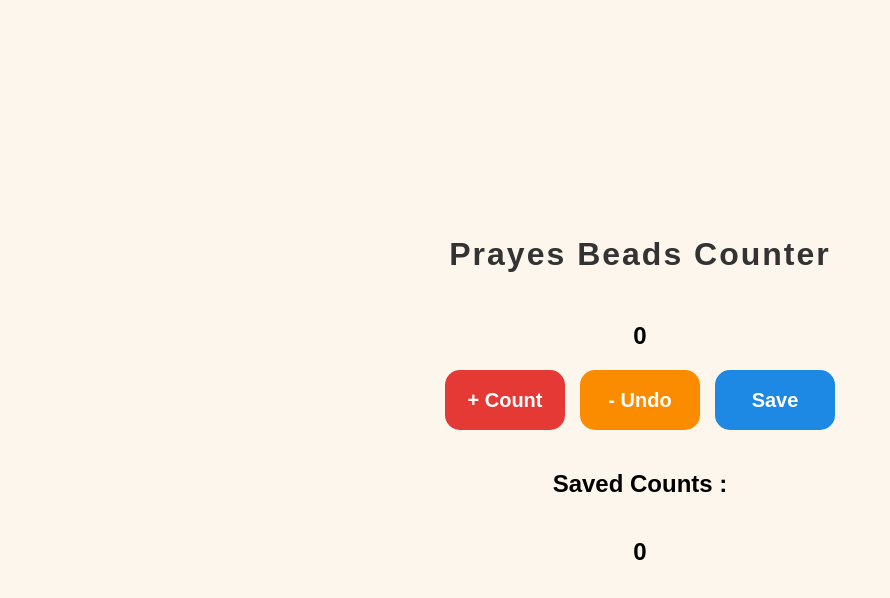
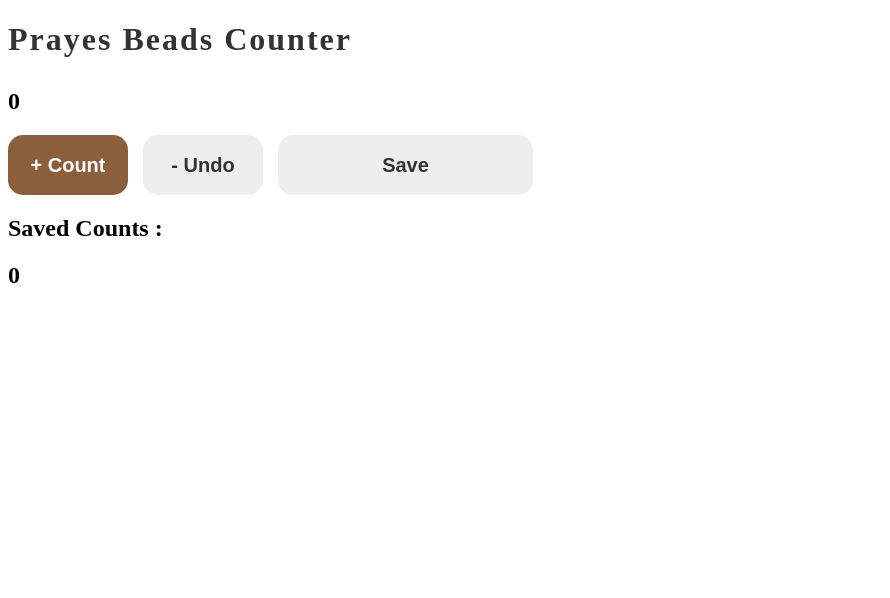
Before and after one commit to shweyeephyoaung304-lab/PRAYER-BEADS-COUNTER, a plain HTML site: page index.html in a window 1280 px wide. Shown: the whole page, without its empty margins (0-890 px from the left). Drawn offline with Linux system fonts and the light colour scheme.

Commit message:
Update style.css

```diff
--- a/style.css
+++ b/style.css
@@ -1,4 +1,4 @@
-/* Center everything on the page */
+e/* Center everything on the page */
 body {
   margin: 0;
   height: 100vh;
@@ -32,7 +32,7 @@ h1{
   height: 60px;
   border: none;
   border-radius: 15px;
-  color: white;
+  color: #eee;
   font-size: 20px;
   font-weight: bold;
   cursor: pointer;
@@ -40,9 +40,9 @@ h1{
 }
 
 /* Colors */
-.plus  { background: #e53935; }
-.minus { background: #fb8c00; }
-.save  { background: #1e88e5; }
+.plus  { background: #8B5E3C; color: white }
+.minus { background: #eee; color: #333 }
+.save  {  background: #eee; color: #333; width: 255px ; font-size:20px}
 .start { background: yellow;}
 
 .btn:hover  { opacity: 0.85; }
```
